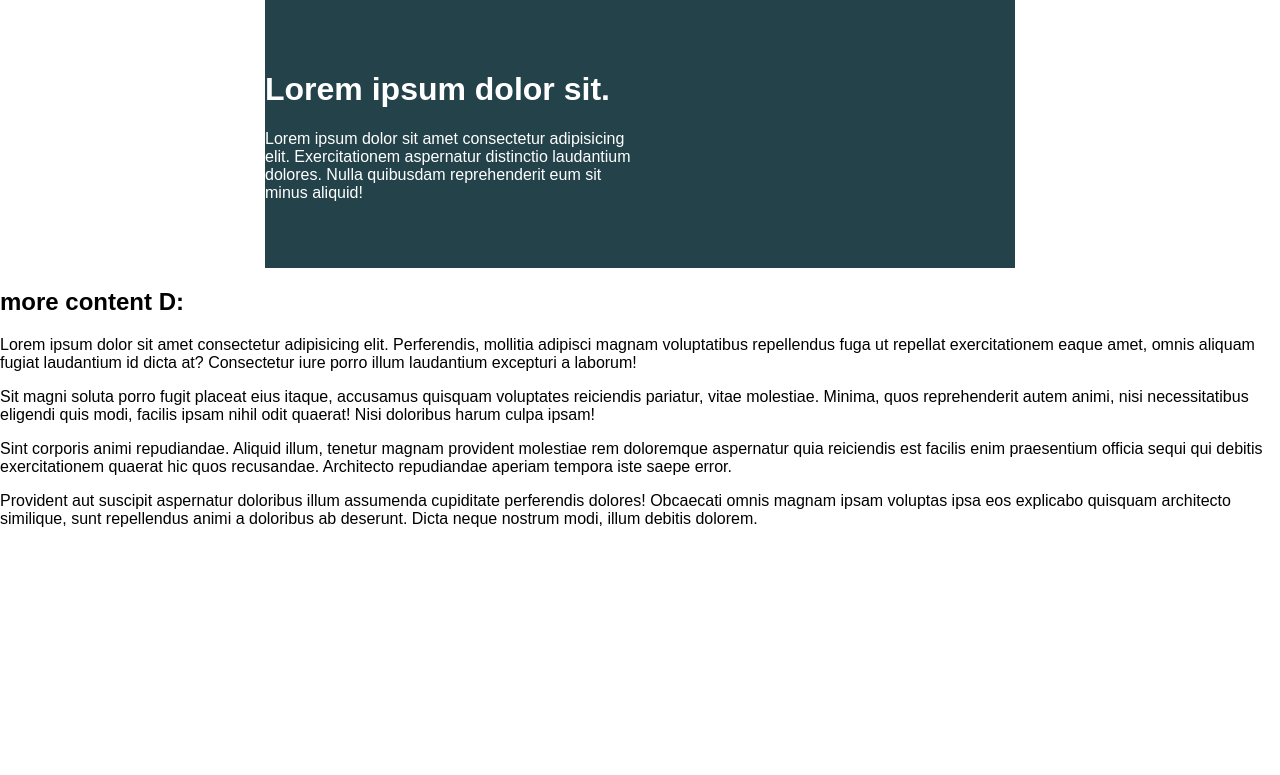
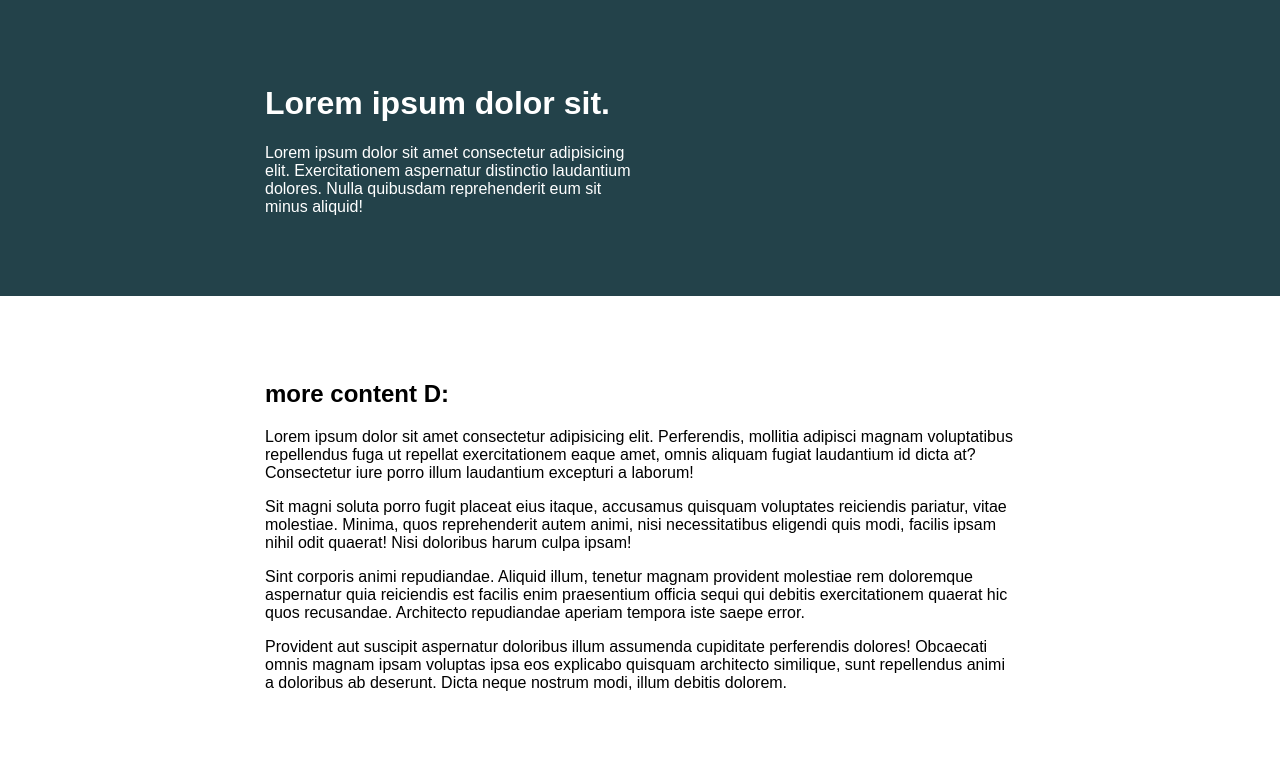
Before and after one commit to niklonberg/KP-Conquering-Responsive-Layouts, a plain HTML site: page day3/challenge1/index.html in a window 1280 px wide. Drawn offline with Linux system fonts and the light colour scheme.

Commit message:
restructured html so that header background stretched across entire width of page. set padding to use em units instead of px

```diff
--- a/day3/challenge1/index.html
+++ b/day3/challenge1/index.html
@@ -8,20 +8,21 @@
     <link rel="stylesheet" href="style.css">
 </head>
 <body>
-
+    <header>
         <div class="container">
             <div class="intro-content">
                 <h1>Lorem ipsum dolor sit.</h1>
                 <p>Lorem ipsum dolor sit amet consectetur adipisicing elit. Exercitationem aspernatur distinctio laudantium dolores. Nulla quibusdam reprehenderit eum sit minus aliquid!</p>
             </div>
         </div>
-
-
+    </header>
+    <main class="container">
         <h2>more content D:</h2>
         <p>Lorem ipsum dolor sit amet consectetur adipisicing elit. Perferendis, mollitia adipisci magnam voluptatibus repellendus fuga ut repellat exercitationem eaque amet, omnis aliquam fugiat laudantium id dicta at? Consectetur iure porro illum laudantium excepturi a laborum!</p>
         <p>Sit magni soluta porro fugit placeat eius itaque, accusamus quisquam voluptates reiciendis pariatur, vitae molestiae. Minima, quos reprehenderit autem animi, nisi necessitatibus eligendi quis modi, facilis ipsam nihil odit quaerat! Nisi doloribus harum culpa ipsam!</p>
         <p>Sint corporis animi repudiandae. Aliquid illum, tenetur magnam provident molestiae rem doloremque aspernatur quia reiciendis est facilis enim praesentium officia sequi qui debitis exercitationem quaerat hic quos recusandae. Architecto repudiandae aperiam tempora iste saepe error.</p>
         <p>Provident aut suscipit aspernatur doloribus illum assumenda cupiditate perferendis dolores! Obcaecati omnis magnam ipsam voluptas ipsa eos explicabo quisquam architecto similique, sunt repellendus animi a doloribus ab deserunt. Dicta neque nostrum modi, illum debitis dolorem.</p>
+    </main>
 
 
 </body>
--- a/day3/challenge1/style.css
+++ b/day3/challenge1/style.css
@@ -23,13 +23,20 @@ body {
   font-family: sans-serif;
 }
 
+header {
+  background: #23424a;
+  color: white;
+}
+
 .container {
   width: 80%;
   max-width: 750px;
   margin: 0 auto;
-  background: #23424a;
-  color: white;
-  padding: 50px 0;
+  padding: 4em 0;
+}
+
+.container:nth-of-type(2) {
+  padding-top: 0;
 }
 
 .intro-content {
```
Lines whose indentation alone changed are shown as unchanged.
